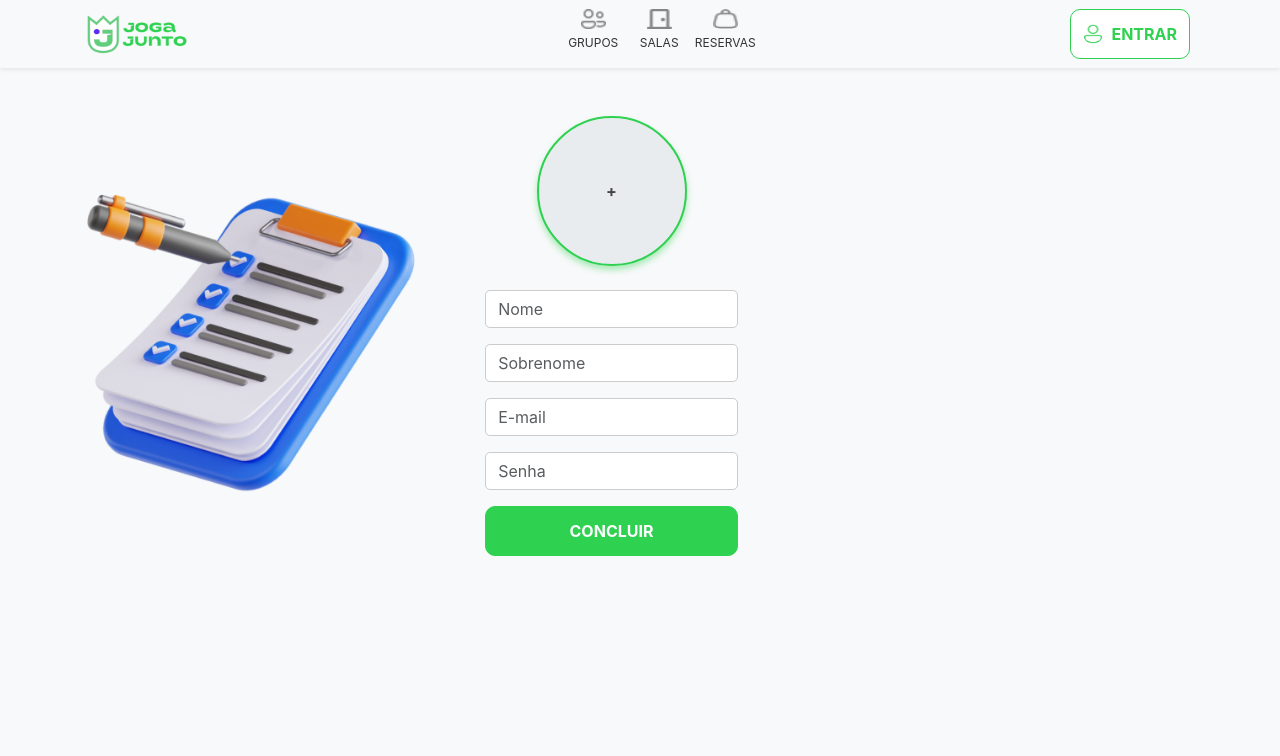
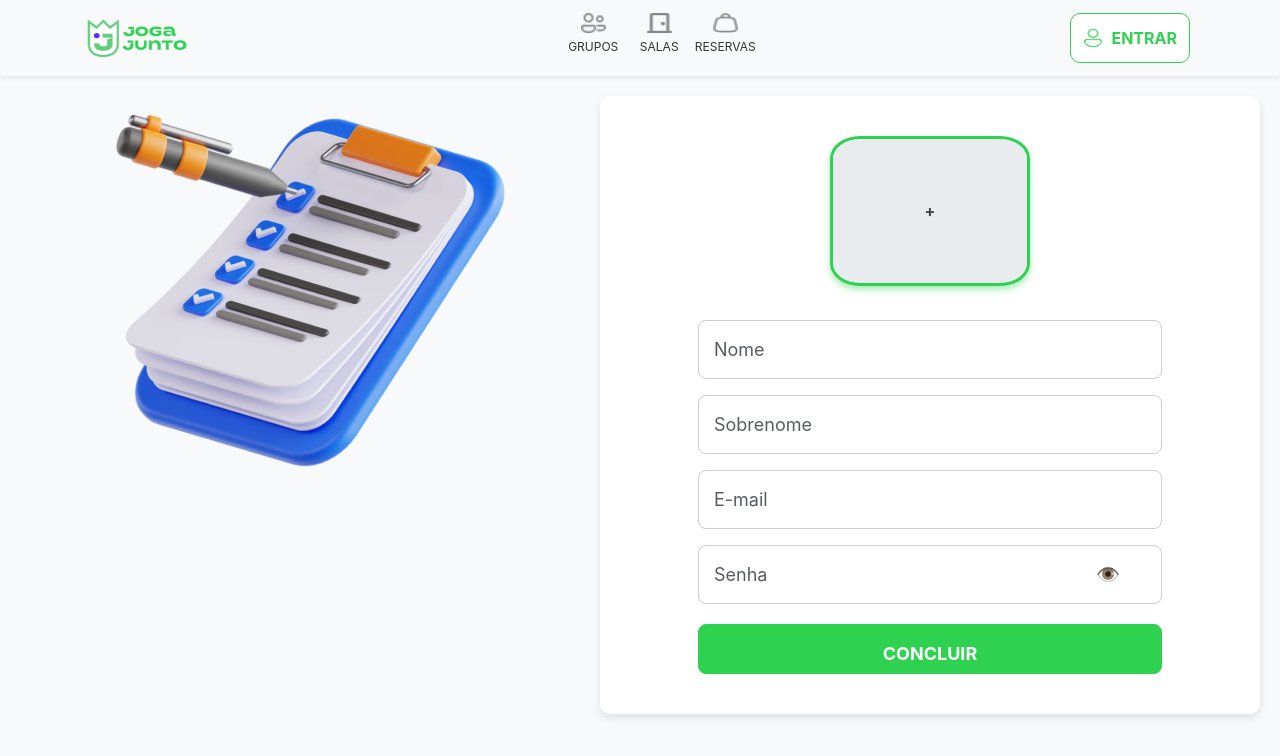
Before and after one commit to ifalO4CDA/JogaJunto-front, a React (Create React App) app: page /cadastro/usuario in a window 1280 px wide. Shown: the top 756 px of the page. Built offline with nearby package versions, Linux system fonts and the light colour scheme.

Commit message:
feat: remove unused components and styles; refactor modal and header for improved structure and functionality

```diff
--- a/src/components/header.js
+++ b/src/components/header.jsx
@@ -25,7 +25,7 @@ const Header = ({ onLoginClick, buttonRef }) => {
 
         {/* Centralizando os botões compostos (Grupos, Salas, Reservas) */}
         <Nav className="mx-auto">
-          <Nav.Item className="mx-2">
+          <Navbar.Brand as={Link} to="/grupos" className="mx-2">
             <Button className="btn-composto">
               <img
                 src={gruposImage} // Imagem para "Grupos"
@@ -34,9 +34,9 @@ const Header = ({ onLoginClick, buttonRef }) => {
               />
               <span className="btn-composto-text">Grupos</span>
             </Button>
-          </Nav.Item>
+          </Navbar.Brand>
 
-          <Nav.Item className="mx-2">
+          <Navbar.Brand as={Link} to="/salas" className="mx-2">
             <Button className="btn-composto">
               <img
                 src={salasImage} // Imagem para "Salas"
@@ -45,9 +45,9 @@ const Header = ({ onLoginClick, buttonRef }) => {
               />
               <span className="btn-composto-text">Salas</span>
             </Button>
-          </Nav.Item>
+          </Navbar.Brand>
 
-          <Nav.Item className="mx-2">
+          <Navbar.Brand as={Link} to="/reservas" className="mx-2">
             <Button className="btn-composto">
               <img
                 src={reservasImage} // Imagem para "Reservas"
@@ -56,7 +56,7 @@ const Header = ({ onLoginClick, buttonRef }) => {
               />
               <span className="btn-composto-text">Reservas</span>
             </Button>
-          </Nav.Item>
+          </Navbar.Brand>
         </Nav>
 
         {/* Links e Botões à direita */}
--- a/src/components/modalLogin.js
+++ b/src/components/modalLogin.jsx
@@ -1,14 +1,14 @@
 import React, { useState } from "react";
+import { Link } from "react-router-dom";
 import "bootstrap/dist/css/bootstrap.min.css";
 import "../styles/components/modalLogin.css"; // Importa o arquivo CSS
 
-function ModalLogin({ onClose, position }) {
+function ModalLogin({ onClose }) {
   const [showPassword, setShowPassword] = useState(false);
 
   return (
     <div className="modal-backdrop" onClick={onClose}>
         <div className="modal-content"
-          style={{ top: position.top, left: position.left }}
           onClick={(e) => e.stopPropagation()}
         >
           <div className="modal-body text-center">
@@ -45,6 +45,7 @@ function ModalLogin({ onClose, position }) {
                 Continuar
               </button>
               {/* Botão de Cadastrar */}
+              <Link to="/cadastro/usuario" className="link">
                 <button
                   type="button"
                   className="btn btn-outline-secondary w-100 mt-3 btn-outline-custom"
@@ -52,6 +53,7 @@ function ModalLogin({ onClose, position }) {
                 >
                     Cadastrar
                 </button>
+              </Link>
             </form>
           </div>
         </div>
--- a/src/pages/cadastro/cadastroUsuario.js
+++ /dev/null
@@ -1,94 +0,0 @@
-import React, { useState } from "react";
-import "../../styles/pages/cadastro/cadastroUsuario.css";
-import Ilustracao from "../../assets/Ilustracao.png";
-
-function CadastroUsuario() {
-  const [foto, setFoto] = useState(null);
-
-  const handleFotoChange = (e) => {
-    setFoto(URL.createObjectURL(e.target.files[0]));
-  };
-
-  return (
-    <div className="container mt-5">
-      <div className="row align-items-center">
-        {/* Ilustração */}
-        <div className="col-md-6 text-center">
-          <img
-            src={Ilustracao}
-            alt="Ilustração de Cadastro"
-            className="img-fluid"
-          />
-        </div>
-
-        {/* Formulário */}
-        <div className="col-md-6">
-          {/* Foto de Perfil */}
-          <div className="foto-perfil mb-4 text-center">
-            <label htmlFor="fotoInput">
-              <div className="foto-preview">
-                {foto ? (
-                  <img src={foto} alt="Foto de Perfil" />
-                ) : (
-                  "+"
-                )}
-              </div>
-            </label>
-            <input
-              type="file"
-              id="fotoInput"
-              accept="image/*"
-              onChange={handleFotoChange}
-              style={{ display: "none" }}
-            />
-          </div>
-
-          {/* Formulário */}
-          <form className="text-center">
-            <div className="mb-3">
-              <input
-                type="text"
-                className="form-control w-75 mx-auto"
-                placeholder="Nome"
-              />
-            </div>
-            <div className="mb-3">
-              <input
-                type="text"
-                className="form-control w-75 mx-auto"
-                placeholder="Sobrenome"
-              />
-            </div>
-            <div className="mb-3">
-              <input
-                type="email"
-                className="form-control w-75 mx-auto"
-                placeholder="E-mail"
-              />
-            </div>
-            <div className="mb-3">
-              <input
-                type="password"
-                className="form-control w-75 mx-auto"
-                placeholder="Senha"
-              />
-            </div>
-
-            <button
-              type="submit"
-              className="btn btn-primary w-75"
-              style={{
-                backgroundColor: "#2FD151",
-                borderColor: "#2FD151",
-              }}
-            >
-              Concluir
-            </button>
-          </form>
-        </div>
-      </div>
-    </div>
-  );
-}
-
-export default CadastroUsuario;
--- /dev/null
+++ b/src/pages/cadastro/cadastroUsuario.jsx
@@ -0,0 +1,97 @@
+import React, { useState } from "react";
+import "../../styles/pages/cadastro/cadastroUsuario.css";
+import Ilustracao from "../../assets/Ilustracao.png";
+
+function CadastroUsuario() {
+  const [foto, setFoto] = useState(null);
+  const [showPassword, setShowPassword] = useState(false);
+
+  const handleFotoChange = (e) => {
+    setFoto(URL.createObjectURL(e.target.files[0]));
+  };
+
+  return (
+    <div className="cadastro-container">
+      {/* Imagem à esquerda */}
+      <div className="cadastro-imagem-container">
+        <img
+          src={Ilustracao}
+          alt="Ilustração de Cadastro"
+          className="cadastro-imagem"
+        />
+      </div>
+
+      {/* Formulário à direita */}
+      <div className="cadastro-form-container">
+        {/* Foto de Perfil */}
+        <div className="foto-perfil mb-4 text-center">
+          <label htmlFor="fotoInput">
+            <div className="foto-preview">
+              {foto ? (
+                <img src={foto} alt="Foto de Perfil" />
+              ) : (
+                "+"
+              )}
+            </div>
+          </label>
+          <input
+            type="file"
+            id="fotoInput"
+            accept="image/*"
+            onChange={handleFotoChange}
+            style={{ display: "none" }}
+          />
+        </div>
+
+        {/* Formulário */}
+        <form>
+          <div className="mb-3">
+            <input
+              type="text"
+              className="form-control"
+              placeholder="Nome"
+            />
+          </div>
+          <div className="mb-3">
+            <input
+              type="text"
+              className="form-control"
+              placeholder="Sobrenome"
+            />
+          </div>
+          <div className="mb-3">
+            <input
+              type="email"
+              className="form-control"
+              placeholder="E-mail"
+            />
+          </div>
+          {/* Campo de Senha com botão de visibilidade */}
+          <div className="mb-3 position-relative">
+            <input
+              type={showPassword ? "text" : "password"}
+              className="form-control"
+              placeholder="Senha"
+            />
+            <button
+              type="button"
+              className="password-toggle-btn"
+              onClick={() => setShowPassword(!showPassword)}
+            >
+              {showPassword ? "🙈" : "👁️"}
+            </button>
+          </div>
+
+          <button
+            type="submit"
+            className="btn btn-primary btn-concluir"
+          >
+            Concluir
+          </button>
+        </form>
+      </div>
+    </div>
+  );
+}
+
+export default CadastroUsuario;
--- a/src/styles/App.css
+++ /dev/null
@@ -1,38 +0,0 @@
-.App {
-  text-align: center;
-}
-
-.App-logo {
-  height: 40vmin;
-  pointer-events: none;
-}
-
-@media (prefers-reduced-motion: no-preference) {
-  .App-logo {
-    animation: App-logo-spin infinite 20s linear;
-  }
-}
-
-.App-header {
-  background-color: #282c34;
-  min-height: 100vh;
-  display: flex;
-  flex-direction: column;
-  align-items: center;
-  justify-content: center;
-  font-size: calc(10px + 2vmin);
-  color: white;
-}
-
-.App-link {
-  color: #61dafb;
-}
-
-@keyframes App-logo-spin {
-  from {
-    transform: rotate(0deg);
-  }
-  to {
-    transform: rotate(360deg);
-  }
-}
--- a/src/styles/pages/cadastro/cadastroUsuario.css
+++ b/src/styles/pages/cadastro/cadastroUsuario.css
@@ -1,25 +1,57 @@
-/* Alinhamento do botão de adicionar foto */
+/* Contêiner interno para dividir imagem e formulário */
+.cadastro-container {
+  padding: 20px;
+  display: flex;
+  flex-direction: row; /* Coloca imagem e formulário lado a lado */
+  justify-content: space-between; /* Espaçamento igual entre os itens */
+  align-items: flex-start; /* Alinha os itens ao topo */
+  background-color: #f8f9fa; /* Cor de fundo leve */
+}
+
+/* Estilo da imagem */
+.cadastro-imagem-container {
+  flex: 1; /* Faz a imagem ocupar 50% do espaço */
+  display: flex;
+  justify-content: center;
+  align-items: center;
+}
+
+.cadastro-imagem {
+  max-width: 100%; /* Ajusta a largura da imagem ao contêiner */
+  height: auto;
+  object-fit: contain;
+}
+
+/* Estilo do formulário */
+.cadastro-form-container {
+  flex: 1; /* Faz o formulário ocupar 50% do espaço */
+  display: flex;
+  flex-direction: column; /* Coloca os itens em uma coluna */
+  justify-content: center; /* Centraliza os elementos verticalmente */
+  padding: 40px; /* Aumenta o espaçamento interno */
+  background-color: #ffffff;
+  border-radius: 10px;
+  box-shadow: 0 4px 8px rgba(0, 0, 0, 0.1);
+}
+
+
+/* Foto de perfil */
 .foto-perfil {
-  margin-bottom: 20px; /* Adiciona espaço abaixo da foto */
+  margin-bottom: 20px;
 }
 
 .foto-preview {
-  width: 150px;
-  height: 150px;
-  border-radius: 50%;
+  width: 200px;
+  height: 150px; /* Tamanho maior para corresponder aos inputs */
+  border-radius: 15%;
   background-color: #e9ecef;
   display: flex;
   justify-content: center;
   align-items: center;
   overflow: hidden;
   cursor: pointer;
-  border: 2px solid #2FD151;
+  border: 3px solid #2FD151;
   box-shadow: 0px 4px 6px rgba(47, 209, 81, 0.4);
-}
-
-.foto-placeholder {
-  font-size: 2rem;
-  color: #6c757d;
 }
 
 .foto-preview img {
@@ -28,14 +60,63 @@
   object-fit: cover;
 }
 
-/* Inputs */
-form input:focus {
+.cadastro-form-container .form-control {
+  width: 80%; /* Os inputs ocupam 80% da largura do contêiner */
+  max-width: 500px; /* Limita a largura máxima */
+  margin: 10px auto; /* Centraliza horizontalmente e adiciona espaçamento */
+  padding: 15px; /* Aumenta o preenchimento interno para inputs mais altos */
+  font-size: 18px; /* Texto maior para inputs maiores */
+  border: 1px solid #ccc;
+  border-radius: 8px;
+  min-height: 30px; /* Altura mínima dos inputs */
+}
+
+
+.cadastro-form-container .form-control:focus {
   border-color: #2FD151;
   box-shadow: 0px 0px 6px rgba(47, 209, 81, 0.5);
   outline: none;
 }
 
+/* Botão para mostrar/ocultar senha */
+.password-toggle-btn {
+  position: absolute;
+  top: 50%;
+  right: 15%;
+  transform: translateY(-50%);
+  background: none;
+  border: none;
+  cursor: pointer;
+  font-size: 1.2rem;
+  color: #6c757d;
+}
+
 /* Botão Concluir */
-form button:hover {
-  background-color: #28c547;
+.btn-concluir {
+  width: 80%; /* O botão ocupa 80% da largura do contêiner */
+  max-width: 500px; /* Limita a largura máxima */
+  background-color: #2FD151;
+  border-color: #2FD151;
+  color: white;
+  padding: 15px; /* Preenchimento interno maior para um botão mais alto */
+  font-size: 18px; /* Texto maior */
+  border-radius: 8px;
+  margin: 20px auto 0; /* Centraliza o botão horizontalmente */
+  display: block; /* Garante que o botão seja tratado como um bloco */
+  text-align: center; /* Alinha o texto dentro do botão ao centro */
 }
+
+.btn-concluir:hover {
+  background-color: #1e8f34;
+  border: none;
+}
+
+@media (max-width: 768px) {
+  .cadastro-imagem-container {
+    display: none; /* Esconde o contêiner da imagem */
+  }
+
+  .cadastro-form-container {
+    width: 100%; /* O formulário agora ocupa 100% da largura */
+  }
+}
```
Also changed, not shown: src/App.js (+3 -11 lines), src/components/botaoFlutuante.jsx (deleted, +0 -30 lines), src/styles/components/modalLogin.css (+11 -6 lines), src/components/cadastroGrupoModal.jsx (renamed from src/components/cadastroGrupoModal.js). Lines whose indentation alone changed are shown as unchanged.
